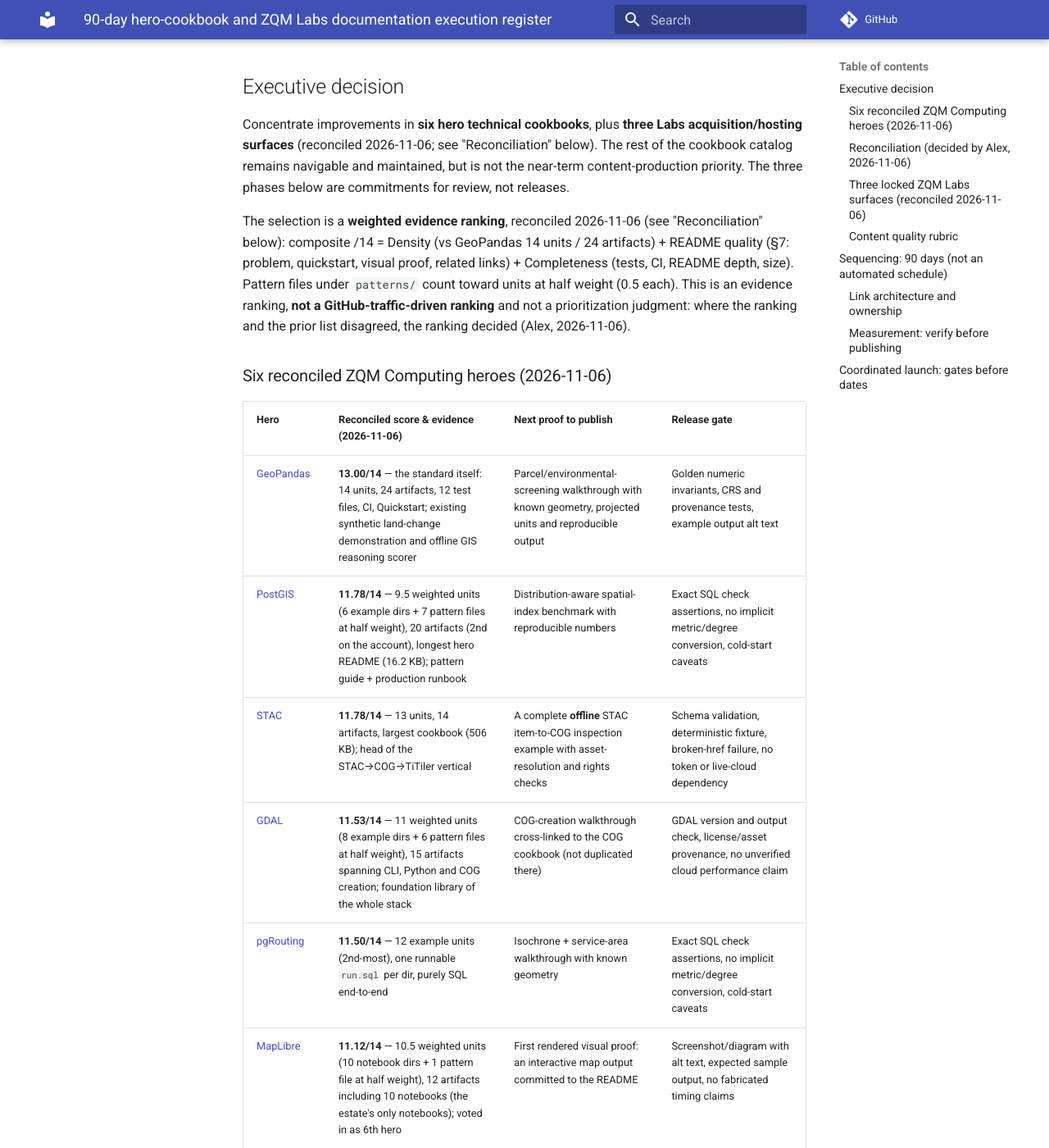
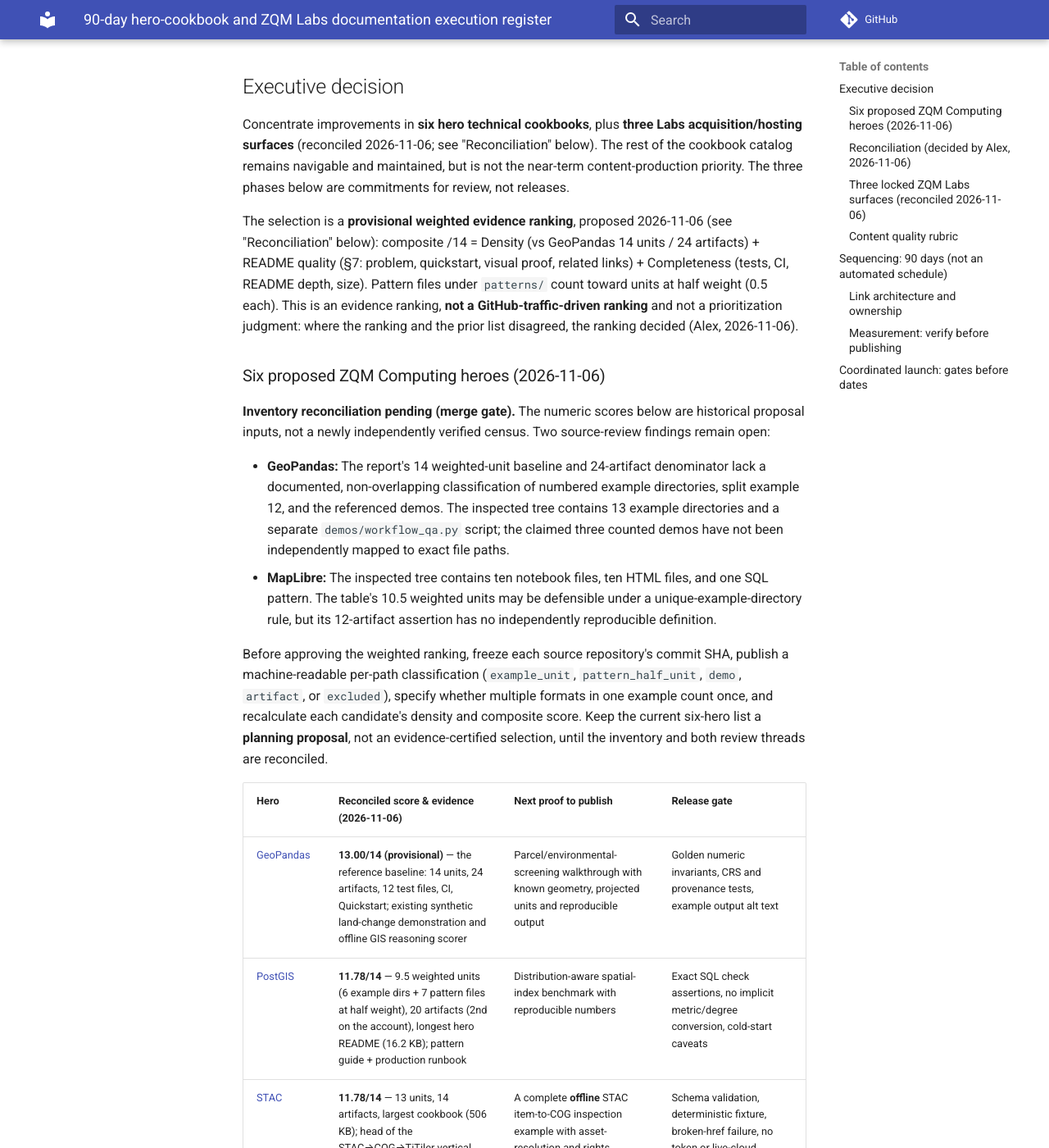
Before and after one commit to ZQM-Computing/geospatial-cookbooks, an MkDocs documentation site: the page built from docs/hero-cookbook-90-day-register.md, in a window 1280 px wide and 1400 px high, scrolled down 391 px. Shown: the whole window at 82% size. Built offline with MkDocs 1.6.1 and Material for MkDocs 9.7.7, drawn with Linux system fonts in a browser that asks for light colours; comment, search, counter and statistics services are not loaded; some of the changed text lies outside the part shown.

Commit message:
docs(heroes): mark disputed inventory scores provisional and define reconciliation gate

```diff
--- a/docs/hero-cookbook-90-day-register.md
+++ b/docs/hero-cookbook-90-day-register.md
@@ -17,7 +17,7 @@
 remains navigable and maintained, but is not the near-term content-production
 priority. The three phases below are commitments for review, not releases.
 
-The selection is a **weighted evidence ranking**, reconciled 2026-11-06
+The selection is a **provisional weighted evidence ranking**, proposed 2026-11-06
 (see "Reconciliation" below): composite /14 = Density (vs GeoPandas
 14 units / 24 artifacts) + README quality (§7: problem, quickstart, visual
 proof, related links) + Completeness (tests, CI, README depth, size).
@@ -26,16 +26,41 @@
 a prioritization judgment: where the ranking and the prior list disagreed,
 the ranking decided (Alex, 2026-11-06).
 
-### Six reconciled ZQM Computing heroes (2026-11-06)
+### Six proposed ZQM Computing heroes (2026-11-06)
+
+**Inventory reconciliation pending (merge gate).** The numeric scores below
+are historical proposal inputs, not a newly independently verified census.
+Two source-review findings remain open:
+
+- **GeoPandas:** The report's 14 weighted-unit baseline and 24-artifact
+  denominator lack a documented, non-overlapping classification of numbered
+  example directories, split example 12, and the referenced demos. The
+  inspected tree contains 13 example directories and a separate
+  `demos/workflow_qa.py` script; the claimed three counted demos have not
+  been independently mapped to exact file paths.
+- **MapLibre:** The inspected tree contains ten notebook files, ten HTML
+  files, and one SQL pattern. The table's 10.5 weighted units may be
+  defensible under a unique-example-directory rule, but its 12-artifact
+  assertion has no independently reproducible definition.
+
+Before approving the weighted ranking, freeze each source repository's
+commit SHA, publish a machine-readable per-path classification
+(`example_unit`, `pattern_half_unit`, `demo`, `artifact`, or
+`excluded`), specify whether multiple formats in one example count once,
+and recalculate each candidate's density and composite score. Keep the
+current six-hero list a **planning proposal**, not an evidence-certified
+selection, until the inventory and both review threads are reconciled.
+
+
 
 | Hero | Reconciled score & evidence (2026-11-06) | Next proof to publish | Release gate |
 | --- | --- | --- | --- |
-| [GeoPandas](https://github.com/ZQM-Computing/geopandas-cookbook) | **13.00/14** — the standard itself: 14 units, 24 artifacts, 12 test files, CI, Quickstart; existing synthetic land-change demonstration and offline GIS reasoning scorer | Parcel/environmental-screening walkthrough with known geometry, projected units and reproducible output | Golden numeric invariants, CRS and provenance tests, example output alt text |
+| [GeoPandas](https://github.com/ZQM-Computing/geopandas-cookbook) | **13.00/14 (provisional)** — the reference baseline: 14 units, 24 artifacts, 12 test files, CI, Quickstart; existing synthetic land-change demonstration and offline GIS reasoning scorer | Parcel/environmental-screening walkthrough with known geometry, projected units and reproducible output | Golden numeric invariants, CRS and provenance tests, example output alt text |
 | [PostGIS](https://github.com/ZQM-Computing/postgis-cookbook) | **11.78/14** — 9.5 weighted units (6 example dirs + 7 pattern files at half weight), 20 artifacts (2nd on the account), longest hero README (16.2 KB); pattern guide + production runbook | Distribution-aware spatial-index benchmark with reproducible numbers | Exact SQL check assertions, no implicit metric/degree conversion, cold-start caveats |
 | [STAC](https://github.com/ZQM-Computing/stac-cookbook) | **11.78/14** — 13 units, 14 artifacts, largest cookbook (506 KB); head of the STAC→COG→TiTiler vertical | A complete **offline** STAC item-to-COG inspection example with asset-resolution and rights checks | Schema validation, deterministic fixture, broken-href failure, no token or live-cloud dependency |
 | [GDAL](https://github.com/ZQM-Computing/gdal-cookbook) | **11.53/14** — 11 weighted units (8 example dirs + 6 pattern files at half weight), 15 artifacts spanning CLI, Python and COG creation; foundation library of the whole stack | COG-creation walkthrough cross-linked to the COG cookbook (not duplicated there) | GDAL version and output check, license/asset provenance, no unverified cloud performance claim |
 | [pgRouting](https://github.com/ZQM-Computing/pgrouting-cookbook) | **11.50/14** — 12 example units (2nd-most), one runnable `run.sql` per dir, purely SQL end-to-end | Isochrone + service-area walkthrough with known geometry | Exact SQL check assertions, no implicit metric/degree conversion, cold-start caveats |
-| [MapLibre](https://github.com/ZQM-Computing/maplibre-cookbook) | **11.12/14** — 10.5 weighted units (10 notebook dirs + 1 pattern file at half weight), 12 artifacts including 10 notebooks (the estate's only notebooks); voted in as 6th hero | First rendered visual proof: an interactive map output committed to the README | Screenshot/diagram with alt text, expected sample output, no fabricated timing claims |
+| [MapLibre](https://github.com/ZQM-Computing/maplibre-cookbook) | **11.12/14 (provisional)** — 10.5 weighted units (10 notebook dirs + 1 pattern file at half weight), 12 artifacts including 10 notebooks (the estate's only notebooks); voted in as 6th hero | First rendered visual proof: an interactive map output committed to the README | Screenshot/diagram with alt text, expected sample output, no fabricated timing claims |
 
 **Named alternates, in order:** GeoParquet (11.24), COG (10.96) / H3 (10.96,
 tied), DuckDB Spatial (10.81). All three of the prior list's picks that missed
@@ -52,12 +77,12 @@
 units **and** ≥15 artifacts; the register is the single record of the
 reconciled list.
 
-**Method.** Composite /14 = Density D (0–5, vs GeoPandas 14 units /
+**Proposed method (pending source-to-count reconciliation).** Composite /14 = Density D (0–5, vs GeoPandas 14 units /
 24 artifacts: D = ((units÷14) + (artifacts÷24)) ÷ 2 × 5), README §7 (0–4),
 and Completeness C (0–5). **Patterns rule:** files under `patterns/` count
 toward units at half weight (0.5 each) — a pattern is a reusable snippet,
 not a standalone tutorial. The rule applies to every repo equally; pattern
-counts were verified from live git trees (DuckDB 8, PostGIS 7, GDAL 6,
+counts were reported from reviewed git trees (DuckDB 8, PostGIS 7, GDAL 6,
 GeoParquet 6, COG 6, H3 6, MapLibre 1, GeoPandas/STAC/pgRouting 0). No repo
 has more than 8 pattern files, so no cap was needed.
 
```
